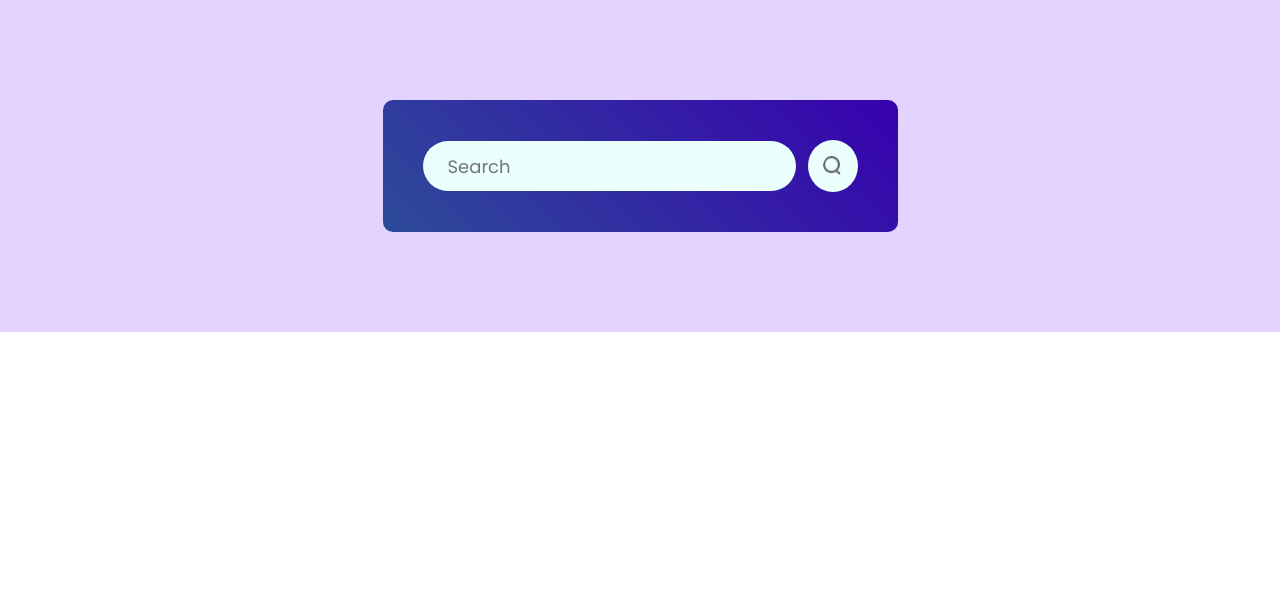
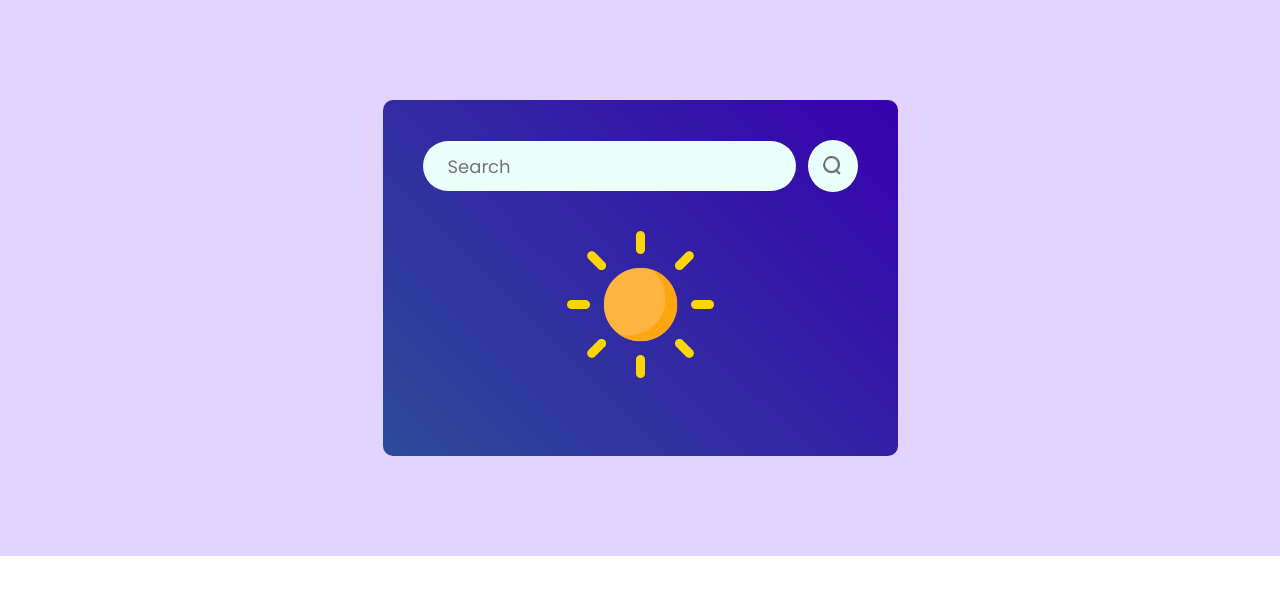
Before and after one commit to IvnasasSanvi/Weather-app, a React (Vite) app: page / in a window 1280 px wide. Shown: the top 594 px of the page. Built offline with nearby package versions, Linux system fonts and the light colour scheme; a web font is replaced by a local one.

Commit message:
weather app

```diff
--- a/src/components/Weather.jsx
+++ b/src/components/Weather.jsx
@@ -1,6 +1,13 @@
 import React from 'react'
 import './Weather.css'
 import search_icon from '../assets/search.png'
+import clear_icon from '../assets/clear.png'
+import cloud_icon from '../assets/cloud.png'
+import drizzle_icon from '../assets/drizzle.png'
+import humidity_icon from '../assets/humidity.png'
+import rain_icon from '../assets/rain.png'
+import snow_icon from '../assets/snow.png'
+import wind_icon from '../assets/wind.png'
 
 const Weather = () => {
   return (
@@ -9,6 +16,7 @@ const Weather = () => {
             <input type="text" placeholder='Search' />
             <img src={search_icon} alt="" />
         </div>
+        <img src={clear_icon} alt="" />
     </div>
   )
 }
```
